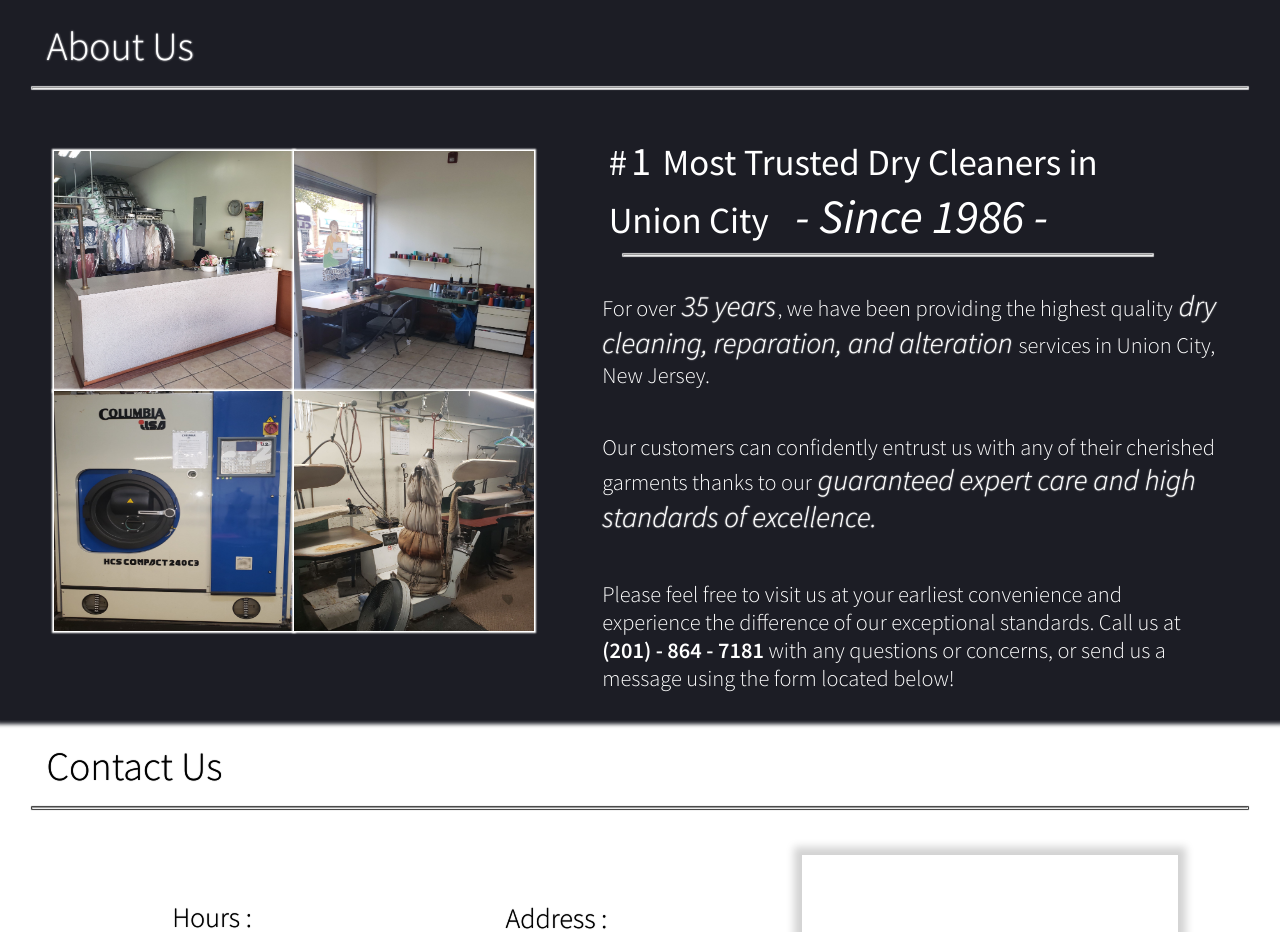
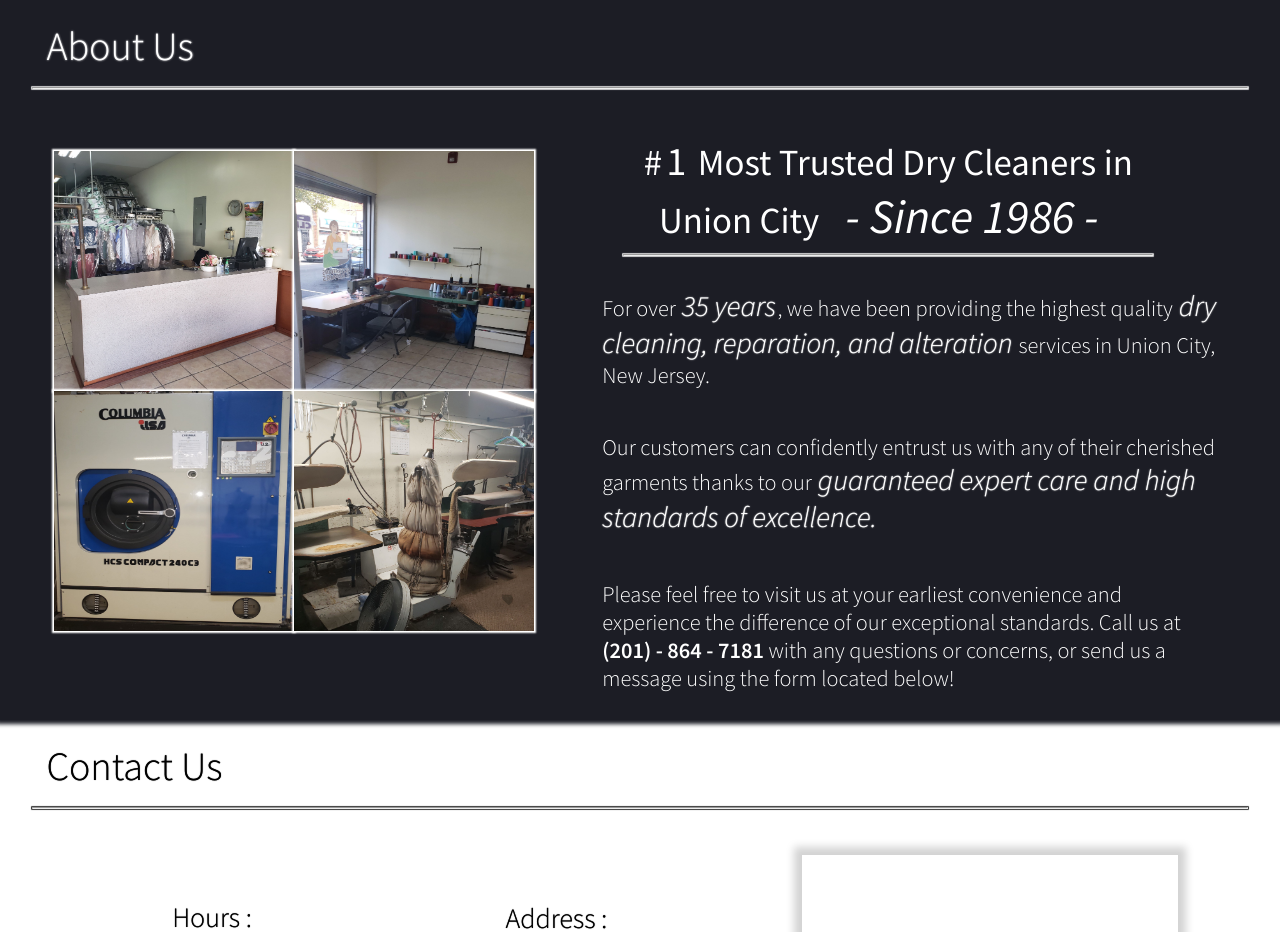
Before and after one commit to joki9448/cd-dry-cleaners, a React (Create React App) app in the folder client/: page / in a window 1280 px wide. Shown: the part 880-1812 px from the top of the page. Built offline with nearby package versions, Linux system fonts and the light colour scheme; grey boxes are pictures that could not be loaded.

Commit message:
fixed centering of about us sub header

```diff
--- a/client/src/App.css
+++ b/client/src/App.css
@@ -161,7 +161,8 @@ li {
     width: 15em;
     margin: 0 auto;
     padding: 0;
-    margin-left: 2em;
+    text-align: center;
+    /* margin-left: 2em; */
 }
 .about-text-header b {
     font-size: 1.1em;
```
